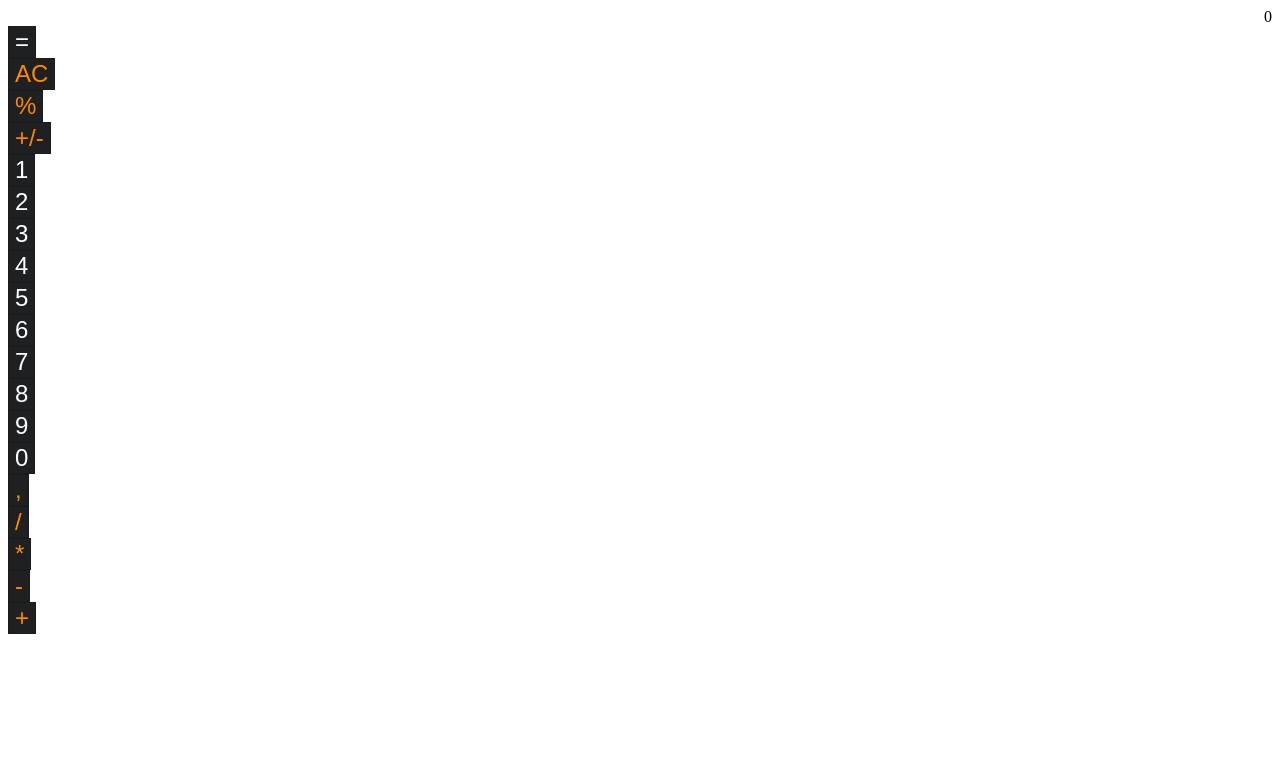
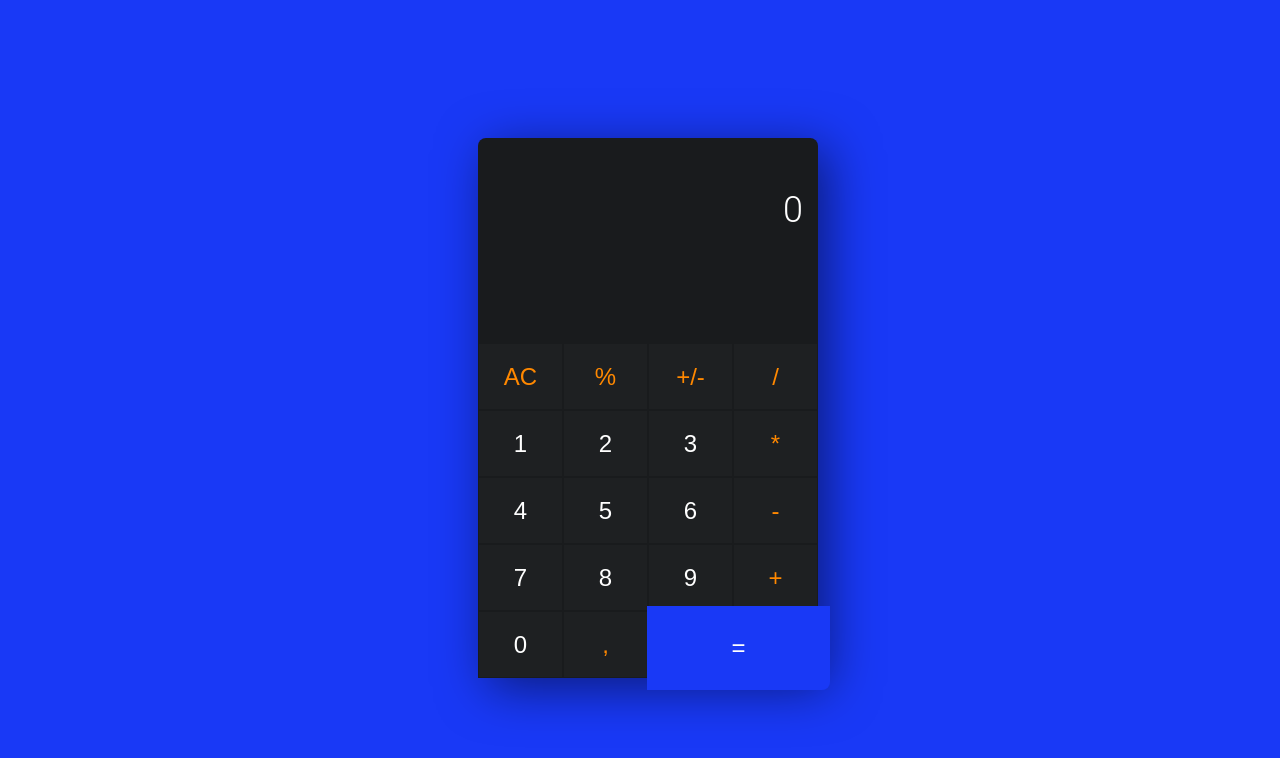
Before and after one commit to Uladziby/innowise-calculator, a website built with webpack: page src/index.html in a window 1280 px wide. Built offline with nearby package versions, Linux system fonts and the light colour scheme.

Commit message:
feat: added styles

```diff
--- a/src/styles.scss
+++ b/src/styles.scss
@@ -1,12 +1,102 @@
-.container {
-  background-color: #131313;
-  max-width: 300px;
-  height: auto;
+body {
+  height: 100vh;
+  width: 100vw;
+  background: #1939f6;
+  overflow: hidden;
+}
+
+* {
+  box-sizing: border-box;
+}
+
+#app {
+  width: 100%;
+  height: 100%;
   display: flex;
-  flex-direction: column;
-  justify-content: center;
-  align-items: center;
-  padding: 25px 35px;
-  border-radius: 10px;
-  user-select: none;
+  font-family: 'Roboto', sans-serif;
+  font-weight: 300;
+  font-size: 36px;
 }
+
+.calculator {
+  opacity: 0;
+  animation: 1s bounceIn;
+  animation-fill-mode: forwards;
+  margin: 10px;
+  border-radius: 8px;
+  color: #ffffff;
+  box-shadow: 10px 10px 50px rgba(0, 0, 0, 0.5);
+  margin: auto;
+  height: 540px;
+  background: #191b1d;
+}
+
+.buttons-container {
+  position: relative;
+  display: flex;
+
+  &_left {
+    display: grid;
+    grid: repeat(5, 67px) / repeat(3, 85px);
+  }
+  &_right {
+    display: grid;
+    grid: repeat(5, 67px) / repeat(1, 85px);
+  }
+}
+
+.btn_result {
+  position: absolute;
+  right: -12px;
+  bottom: -12px;
+  width: calc(43% * 1.25);
+  height: calc(100% * 0.25);
+  background: #1939f6;
+  border-bottom-right-radius: 8px;
+  border: 0.5px rgba(0, 0, 0, 0.0001);
+}
+
+@keyframes bounceIn {
+  from,
+  20%,
+  40%,
+  60%,
+  80%,
+  to {
+    -webkit-animation-timing-function: cubic-bezier(0.215, 0.61, 0.355, 1);
+    animation-timing-function: cubic-bezier(0.215, 0.61, 0.355, 1);
+  }
+
+  0% {
+    opacity: 0;
+    -webkit-transform: scale3d(0.3, 0.3, 0.3);
+    transform: scale3d(0.3, 0.3, 0.3);
+  }
+
+  20% {
+    -webkit-transform: scale3d(1.1, 1.1, 1.1);
+    transform: scale3d(1.1, 1.1, 1.1);
+  }
+
+  40% {
+    -webkit-transform: scale3d(0.9, 0.9, 0.9);
+    transform: scale3d(0.9, 0.9, 0.9);
+  }
+
+  60% {
+    opacity: 1;
+    -webkit-transform: scale3d(1.03, 1.03, 1.03);
+    transform: scale3d(1.03, 1.03, 1.03);
+  }
+
+  80% {
+    -webkit-transform: scale3d(0.97, 0.97, 0.97);
+    transform: scale3d(0.97, 0.97, 0.97);
+  }
+
+  to {
+    opacity: 1;
+    -webkit-transform: scale3d(1, 1, 1);
+    transform: scale3d(1, 1, 1);
+  }
+}
```
